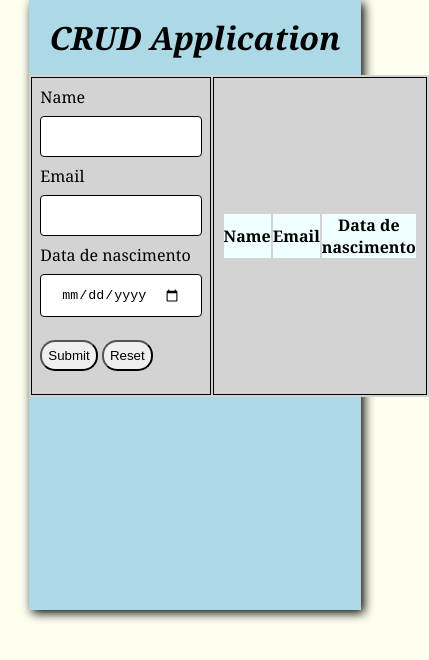
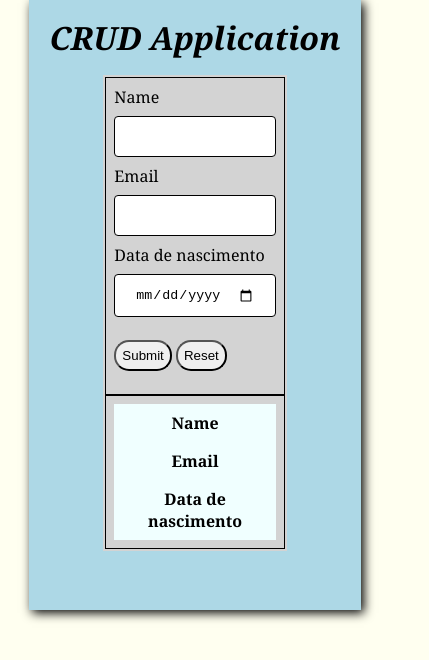
Before and after one commit to mateusAbdallah/crudApplication, a plain HTML site: page index.html in a window 390 px wide. Shown: the whole page, 429 px wide, since content can reach past the window. Drawn offline with Linux system fonts and the light colour scheme.

Commit message:
added media query and set the mobile view.

```diff
--- a/css/style.css
+++ b/css/style.css
@@ -20,6 +20,11 @@ body {
 h1 {
     text-align: center;
     padding: 1rem 0 ;
+}
+
+h1:hover{
+    text-transform: uppercase;
+    color: blue;
 }
 
 table {
@@ -76,3 +81,27 @@ button {
 button:hover {
     background-color: aqua;
 }
+
+@media screen and (max-width: 768px){
+    table tr{
+        display: flex;
+        flex-direction: column;
+    }
+
+    table {
+        width: 50%;
+    }
+
+    .list {
+        display: flex;
+    }
+
+    thead tr th {
+        padding: .5rem;
+    }
+
+    tbody {
+        display: flex;
+        flex-wrap: nowrap;
+    }
+}
```
